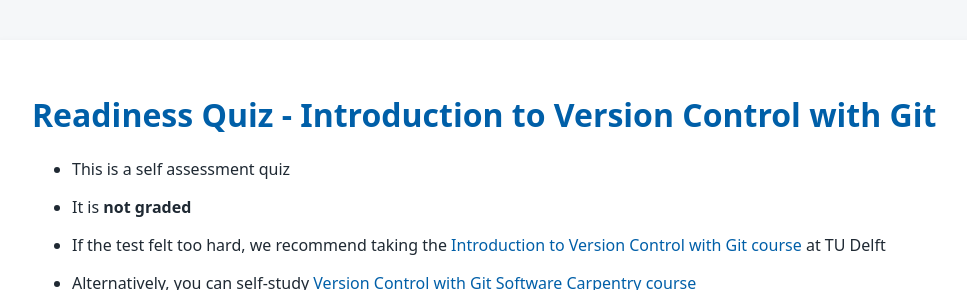
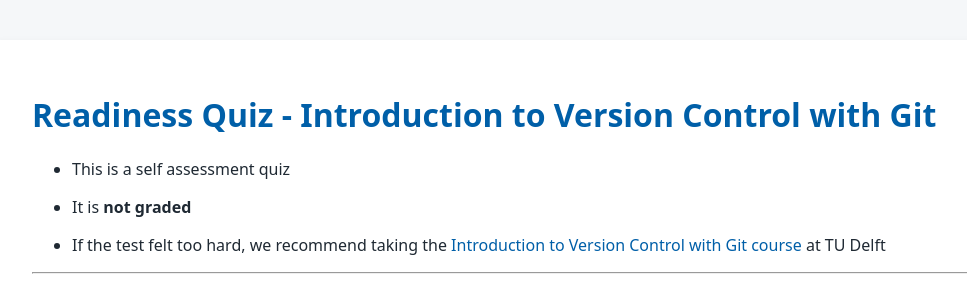
Before and after one commit to tu-delft-library/introduction_to_version_control_with_git, a Jekyll site: the page built from index.md, in a window 1280 px wide, cut to the strip 0-290 px from the top of the page. Shown: the whole strip, without its empty margins (108-1075 px from the left). Built offline with Jekyll 4.4.1, drawn with Linux system fonts in a browser that asks for light colours.

Commit message:
Remove option for self study

```diff
--- a/index.md
+++ b/index.md
@@ -11,8 +11,6 @@ title: Readiness Quiz - Introduction to Version Control with Git
 
 - If the test felt too hard, we recommend taking the [Introduction to Version Control with Git course](https://www.tudelft.nl/library/data-management/trainingen/trainingen-voor-onderzoekers-en/introduction-to-version-control) at TU Delft
 
-- Alternatively, you can self-study [Version Control with Git Software Carpentry course](https://swcarpentry.github.io/git-novice/)
-
 ---
 
 <div class="iframe-wrapper">
```
